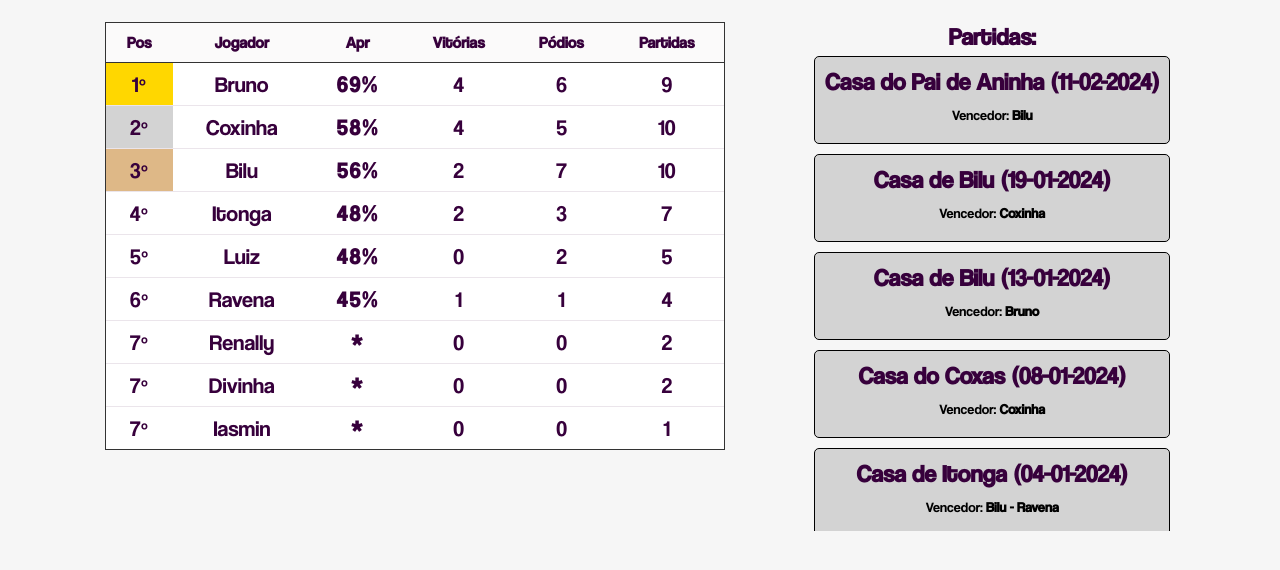
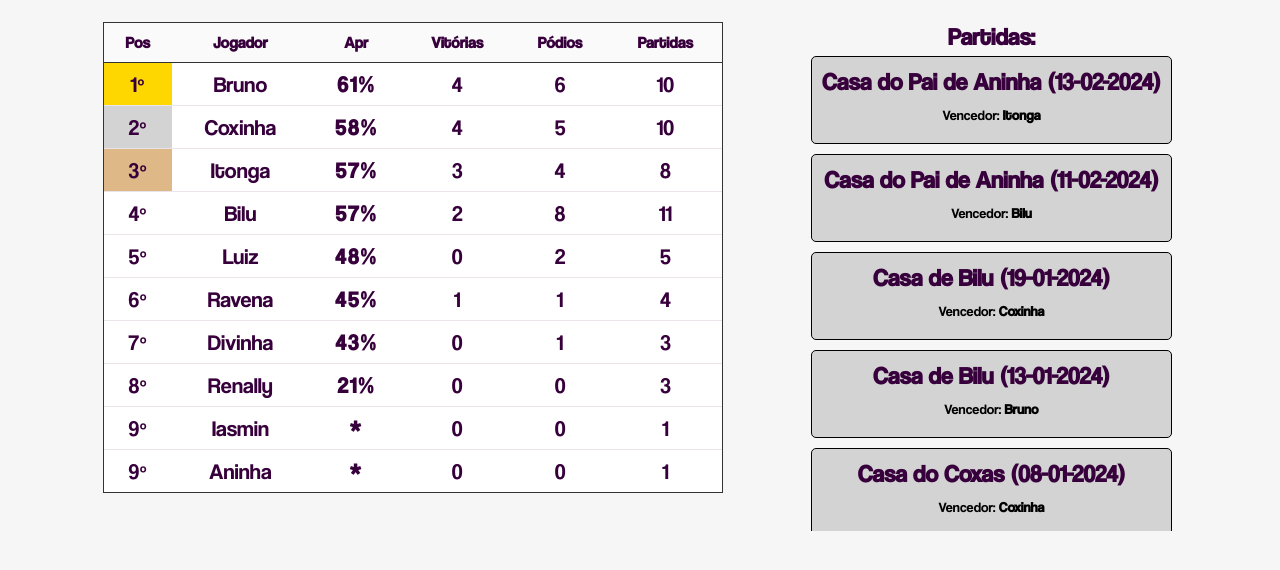
Before and after one commit to jgss-gabriel-sousa/Premier-War-League, a plain HTML site: page index.html in a window 1280 px wide. Shown: the part 166-736 px from the top of the page. Drawn offline with Linux system fonts and the light colour scheme; some packages are replaced by stand-ins of ours; a script that the page names is missing.

Commit message:
update and style fixes

```diff
--- a/data/matches.js
+++ b/data/matches.js
@@ -415,4 +415,49 @@ export const matches = [
             },
         ],
     },
+    {
+        date: "13-02-2024",
+        img: "13-02-2024",
+        victory: "Dominar Europa, América do Sul e mais um à sua escolha",
+        location: "Casa do Pai de Aninha",
+        ranking: [
+            {
+                player1: "Itonga",
+                color: "Vermelhas",
+                territories: 37,
+                troops: 74,
+                winner: true,
+            },
+            {
+                player1: "Divinha",
+                color: "Brancas",
+                territories: 5,
+                troops: 15,
+            },
+            {
+                player1: "Bilu",
+                color: "Amarelas",
+                territories: 0,
+                troops: 0.4, //Ordem que foi eliminado
+            },
+            {
+                player1: "Renally",
+                color: "Pretas",
+                territories: 0,
+                troops: 0.3, //Ordem que foi eliminado
+            },
+            {
+                player1: "Aninha",
+                color: "Azuis",
+                territories: 0,
+                troops: 0.2, //Ordem que foi eliminado
+            },
+            {
+                player1: "Bruno",
+                color: "Verdes",
+                territories: 0,
+                troops: 0.1, //Ordem que foi eliminado
+            },
+        ],
+    },
 ]
--- a/index.html
+++ b/index.html
@@ -23,7 +23,7 @@
         <button id="change-table">Tabela de X1</button>
     </section>
     <section id="main">
-        <table id="main-table"></table>
+        <div id="main-table"><table></table></div>
         <div id="results"></div>
     </section>
 </body>
--- a/scripts/ranking.js
+++ b/scripts/ranking.js
@@ -196,7 +196,7 @@ export function ranking(){
 }
 
 export function drawRanking(finalRanking){
-    const table = document.querySelector("#main-table");
+    const table = document.querySelector("#main-table > table");
 
     let html = `
     <tr>
--- a/scripts/x1Ranking.js
+++ b/scripts/x1Ranking.js
@@ -55,7 +55,7 @@ export function processX1Ranking(){
 }
 
 export function drawX1Ranking(){
-    const table = document.querySelector("#main-table");
+    const table = document.querySelector("#main-table > table");
 
     let html = `
     <tr>
--- a/styles.css
+++ b/styles.css
@@ -102,7 +102,12 @@ tr {
     border: 1px solid #333;
     border-bottom: .1rem solid #ebe5eb;
 }
-#main-table tr:nth-child(n+2):hover {
+#main-table {
+    overflow-y: overlay;
+    overflow-x: hidden;
+    height: 68vh;
+}
+#main-table > table tr:nth-child(n+2):hover {
     cursor: pointer;
     text-decoration: underline;
 }
@@ -147,7 +152,7 @@ tr:last-child {
 #main-table {
     width: 50%;
 }
-#main-table td:nth-child(3) {
+#main-table > table td:nth-child(3) {
     font-weight: bold;
     letter-spacing: 2px;
 }
@@ -193,7 +198,7 @@ tr:last-child {
         flex-direction: column;
         align-items: center;
     }
-    #main-table {
+    #main-table > table {
         padding: 0;
         margin-top: 1em;
         flex-direction: column;
```
